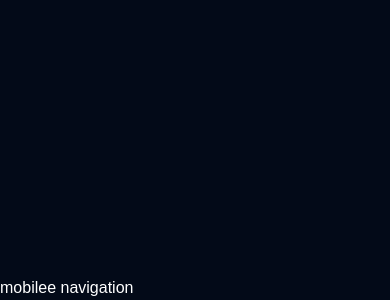
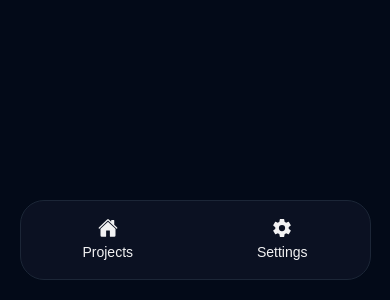
Before and after one commit to ErnestMakarov/emer, a React (Vite) app in the folder frontend/: page /workspace in a window 390 px wide. Shown: the part 544-844 px from the top of the page. Built offline with nearby package versions, Linux system fonts and the light colour scheme.

Commit message:
mobile workspace nav

```diff
--- a/frontend/package.json
+++ b/frontend/package.json
@@ -13,6 +13,7 @@
     "@tailwindcss/vite": "^4.3.3",
     "react": "^19.2.8",
     "react-dom": "^19.2.8",
+    "react-icons": "^5.7.0",
     "react-router": "^8.4.0",
     "tailwindcss": "^4.3.3"
   },
--- a/frontend/src/components/layout/Header.tsx
+++ b/frontend/src/components/layout/Header.tsx
@@ -49,8 +49,8 @@ export default function Header() {
     </header>
 
     {isMenuOpen && (
-      <div className="fixed flex-right right-0 w-[80%] h-screen flex-col z-40 flex items-center justify-center bg-[#030A18] backdrop-blur-3xl opacity-95 text-white border-l border-gray-700 md:hidden">
-        <nav className='flex flex-col items-center gap-8 text-3xl font-bold'>
+      <div className="fixed flex-right right-0 w-[68%] h-screen flex-col z-40 flex items-center justify-center bg-[#030A18] backdrop-blur-3xl opacity-95 text-white border-l border-gray-700 md:hidden">
+        <nav className='flex flex-col items-center text-3xl font-bold'>
           <NavLink to='/' onClick={HandleMenuClose}>
             Home
           </NavLink>
--- a/frontend/src/components/layout/WorkspaceLayout.tsx
+++ b/frontend/src/components/layout/WorkspaceLayout.tsx
@@ -1,4 +1,7 @@
 import { Outlet } from 'react-router'
+
+import { IoHome } from "react-icons/io5";
+import { IoSettingsSharp } from "react-icons/io5";
 
 export default function WorkspaceLayout() {
   return (
@@ -9,9 +12,18 @@ export default function WorkspaceLayout() {
         <main>
             <Outlet />
         </main>
-     <nav className='fixed inset-x-0 bottom-0 z-40 md:hidden'>
-        mobilee navigation
-     </nav>
+     <nav className='fixed inset-x-0 bottom-5 z-40 md:hidden'>
+        <div className='flex justify-around items-center bg-[#0C1223] backdrop-blur-3xl opacity-95 text-white h-20 w-[90%] mx-auto rounded-3xl border border-gray-800'>
+          <a href="/workspace/todo" className='flex flex-col items-center gap-1'>
+            <IoHome className='text-xl' />
+            <span className='text-sm'>Projects</span>
+          </a>
+          <a href="/workspace/settings" className='flex flex-col items-center gap-1'>
+            <IoSettingsSharp className='text-xl' />
+            <span className='text-sm'>Settings</span>
+          </a>
+        </div>
+      </nav>
     </div>
   )
 }
```
Also changed, not shown: 1 other file (tests, documents, lock files or other folders).
